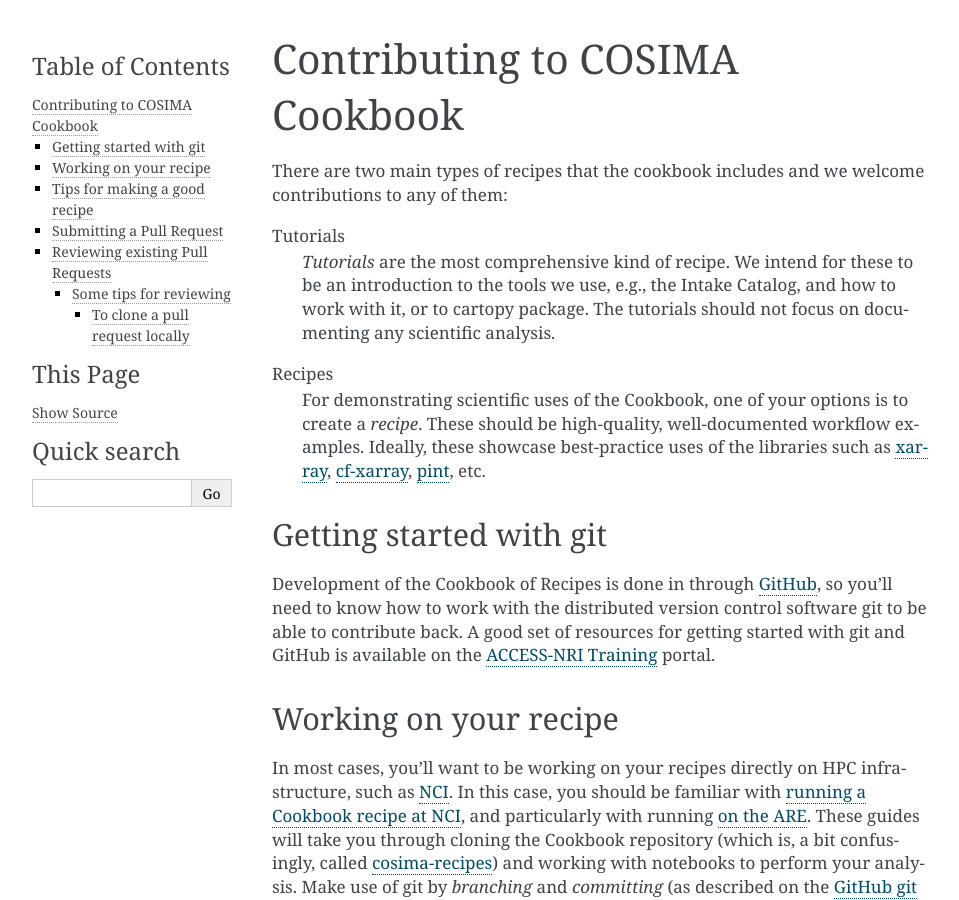
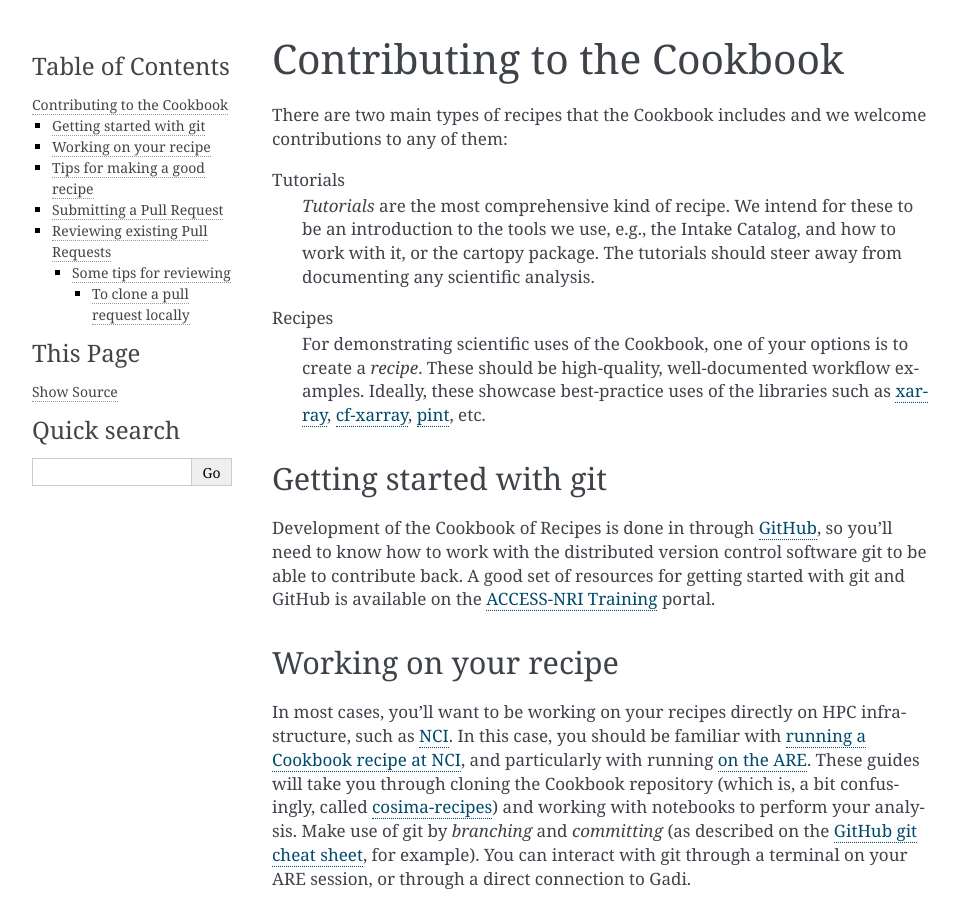
Before and after one commit to COSIMA/cosima-recipes, a Sphinx documentation site: the page built from docs/contributing.rst, in a window 1280 px wide and 900 px high. Shown: the whole window, without its empty margins (148-1107 px from the left). Built offline with Sphinx 7.4.7, drawn with Linux system fonts in a browser that asks for light colours.

Commit message:
Update contributing.rst

```diff
--- a/docs/contributing.rst
+++ b/docs/contributing.rst
@@ -1,13 +1,13 @@
-Contributing to COSIMA Cookbook
-===============================
+Contributing to the Cookbook
+============================
 
-There are two main types of recipes that the cookbook includes and we welcome contributions
+There are two main types of recipes that the Cookbook includes and we welcome contributions
 to any of them:
 
 Tutorials
    *Tutorials* are the most comprehensive kind of recipe. We intend for these
    to be an introduction to the tools we use, e.g., the Intake Catalog, and how to
-   work with it, or to cartopy package. The tutorials should not focus on documenting
+   work with it, or the cartopy package. The tutorials should steer away from documenting
    any scientific analysis.
 
 Recipes
```
